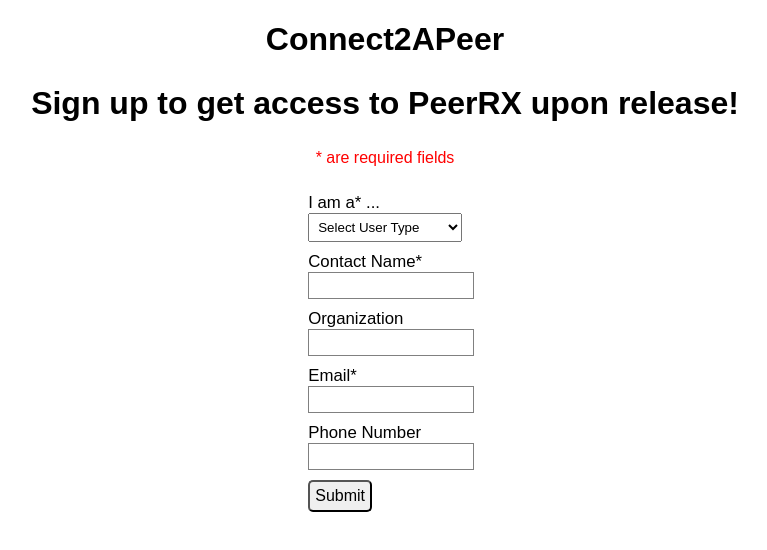
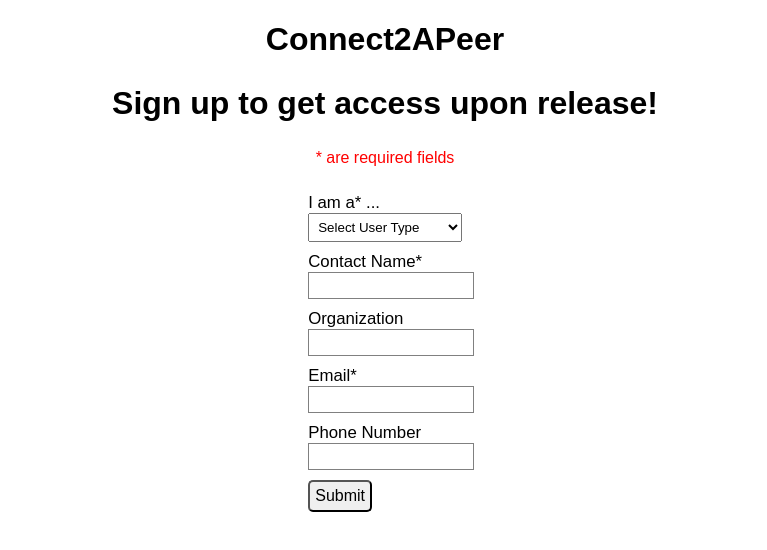
Before and after one commit to LeslieManrique/peerRX, a React (Create React App) app in the folder client/: page /interest_form in a window 1280 px wide. Shown: the top 550 px of the page, without its empty margins (255-1022 px from the left). Built offline with nearby package versions, Linux system fonts and the light colour scheme.

Commit message:
Changed subtitle in interest form

```diff
--- a/client/src/components/InterestForm.js
+++ b/client/src/components/InterestForm.js
@@ -83,7 +83,7 @@ class InterestForm extends Component{
 		return(
 			<div>
 				<h1>Connect2APeer</h1>
-				<h2>Sign up to get access to PeerRX upon release!</h2>
+				<h2>Sign up to get access upon release!</h2>
 				<p className="instructions">* are required fields</p>
 
 				<form id="interest_form" onSubmit={this.handleSubmit}>
```
